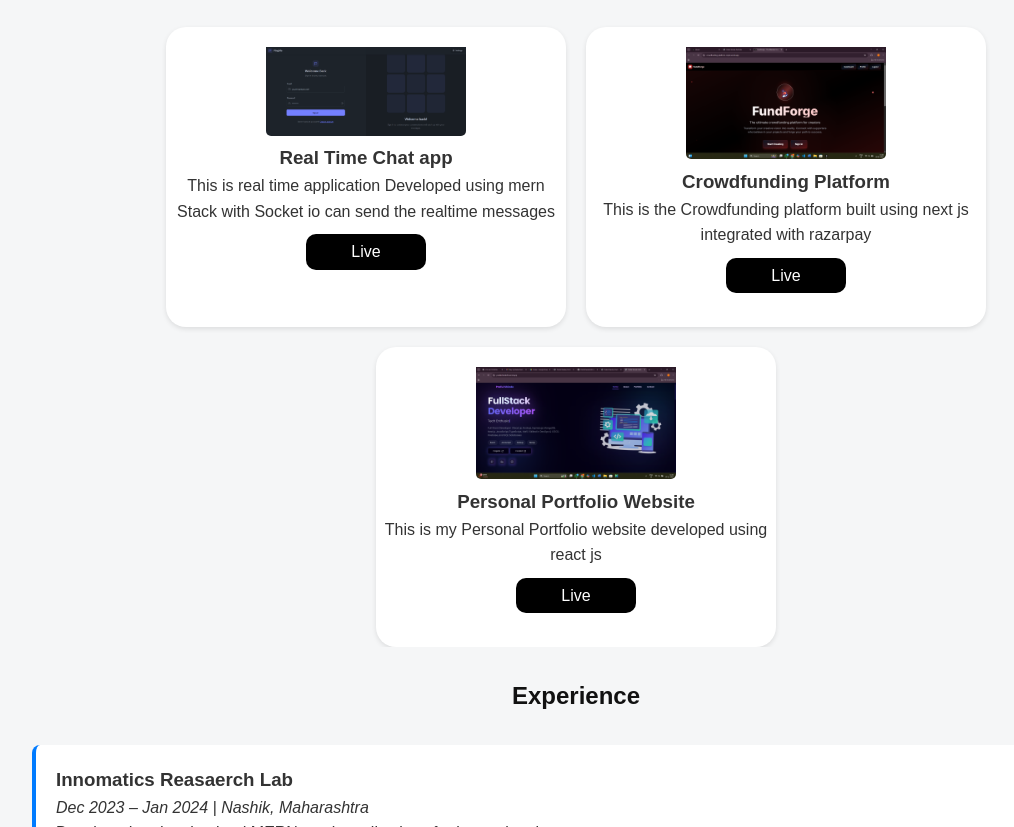
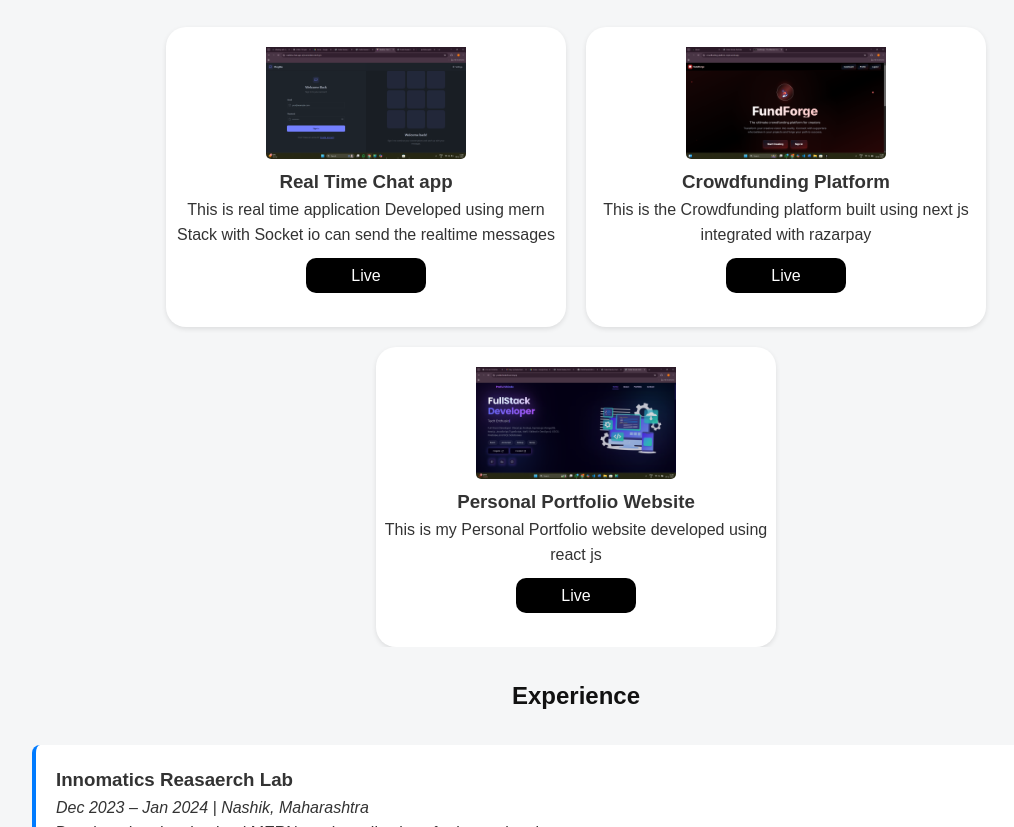
Before and after one commit to PrafulShinde45/Profile-Page, a plain HTML site: page index.html in a window 1280 px wide. Shown: the part 1223-2050 px from the top of the page, without its empty margins (64-1078 px from the left). Drawn offline with Linux system fonts and the light colour scheme.

Commit message:
project section updated

```diff
--- a/index.html
+++ b/index.html
@@ -126,7 +126,7 @@
   <h2>Projects</h2>
   <div class="project-grid">
     <div class="card">
-      <img src="assets/Screenshot 2025-07-25 170032.png" alt="">
+      <img src="assets/Screenshot (14).png" alt="">
       <h3>Real Time Chat app</h3>
       <p> This is real time application Developed using mern Stack with Socket io can send the realtime messages</p>
       <a href="https://realtime-chat-app-iq1x.onrender.com/login" class="btnn" target="_blank">Live</a>
```
Also changed, not shown: assets/Screenshot (14).png (added), assets/Screenshot 2025-07-25 170032.png (deleted).
